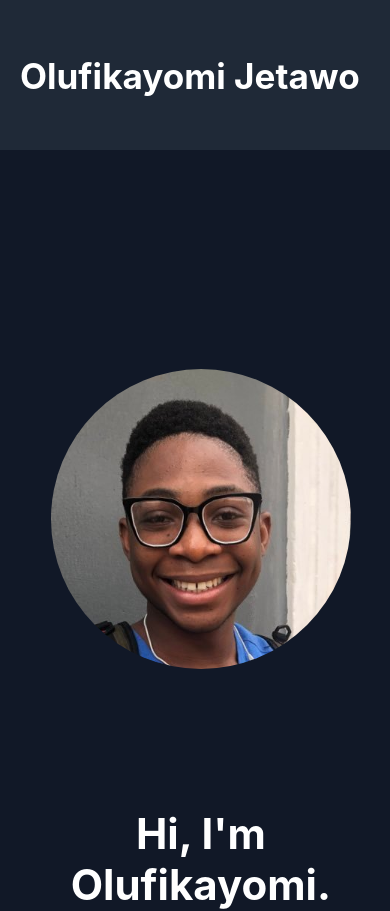
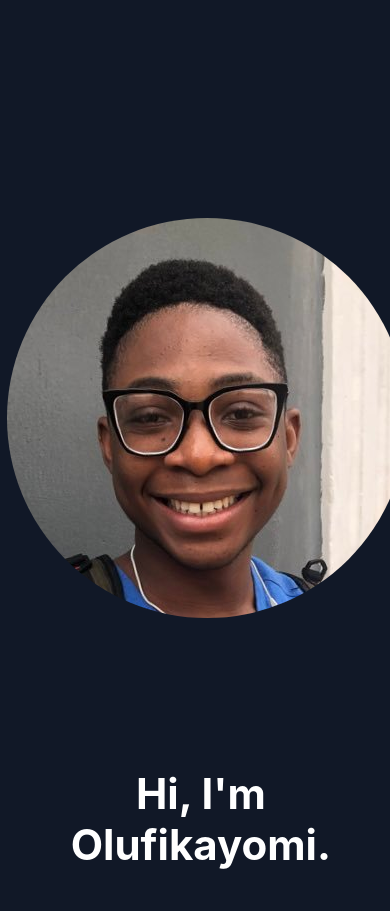
Before and after one commit to Phickayor/Portfolio, a React (Create React App) app: page / in a window 390 px wide. Shown: the top 911 px of the page. Built offline with nearby package versions, Linux system fonts and the light colour scheme.

Commit message:
saving form values

```diff
--- a/src/App.js
+++ b/src/App.js
@@ -1,5 +1,5 @@
 import "./App.css";
-// import "./components/style.css";
+import "./components/style.css";
 import NavBar from "./components/navBar";
 import AboutMe from "./components/AboutMe";
 import Contact from "./components/Contact";
--- a/src/components/Contact.js
+++ b/src/components/Contact.js
@@ -1,4 +1,4 @@
-import React from "react";
+import React, { useState } from "react";
 import { FontAwesomeIcon } from "@fortawesome/react-fontawesome";
 import { faBriefcase, faContactBook } from "@fortawesome/free-solid-svg-icons";
 import {
@@ -10,12 +10,26 @@ import {
 export default function Contact() {
   const code = <FontAwesomeIcon icon={faBriefcase} />;
   const contact = <FontAwesomeIcon icon={faContactBook} />;
+
+  const [username, setUsername] = useState("");
+  const [email, setEmail] = useState("");
+  const [message, setMessage] = useState("");
+
+  const submit = (e) => {
+    e.preventDefault();
+    fetch("/", {
+      method: "POST",
+      body: JSON.stringify({ username, email, message })
+    });
+  };
+
   return (
     <div id="contact">
       <div className="head">
         <div className="icon">{contact}</div>
         <h1>Contact</h1>
       </div>
+
       <div className="contactContainer">
         <div className="mapContainer">
           <iframe
@@ -31,16 +45,31 @@ export default function Contact() {
             cumque error quaerat quia sapiente ipsam minus molestiae labore
             veritatis asperiores, assumenda iusto similique eaque.
           </p>
-
-          <label>Name</label>
-          <input type="text" />
-          <label>E-mail</label>
-          <input type="text" />
-          <label>Messages</label>
-          <textarea></textarea>
-          <div className="hireBtn">
-            <button>Submit</button>
-          </div>
+          <form action="/api" method="post" onSubmit={submit}>
+            <label htmlFor="username">Name</label>
+            <input
+              type="text"
+              name="username"
+              value={username}
+              onChange={(e) => setUsername(e.target.value)}
+            />
+            <label htmlFor="email">E-mail</label>
+            <input
+              type="email"
+              name="email"
+              value={email}
+              onChange={(e) => setEmail(e.target.value)}
+            />
+            <label htmlFor="message">Messages</label>
+            <textarea
+              name="message"
+              value={message}
+              onChange={(e) => setMessage(e.target.value)}
+            ></textarea>
+            <div className="hireBtn">
+              <button>Submit</button>
+            </div>
+          </form>
         </div>
       </div>
 
--- a/src/components/style.css
+++ b/src/components/style.css
@@ -23,6 +23,11 @@ h2 {
   display: flex;
   justify-content: center;
 }
+/* .name {
+  color: white;
+  font-size: 30px;
+  padding: 20px;
+} */
 .navBar a {
   font-size: 30px;
   display: inline-block;
@@ -31,21 +36,56 @@ h2 {
   padding: 20px;
 }
 .navBar a:first-child {
-  border-left: 2px solid rgb(156 163 175);
-}
-.name {
-  color: white;
-  font-size: 30px;
-  padding: 20px;
+  border-left: 2px solid #9ca3af;
 }
 .navBar a:hover {
   color: white;
 }
+/* .sideMenuBtn {
+  position: fixed;
+  display: inline-block;
+  justify-content: center;
+  background-color: white;
+  width: 15%;
+  font-size: 20px;
+  color: black;
+  padding: 30px;
+  top: 3%;
+  right: 5%;
+  z-index: 1;
+}
+.menu {
+  position: fixed;
+  transition: 0.5s;
+  height: 100%;
+  top: 0;
+  right: 0;
+  overflow-x: hidden;
+  background-color: black;
+  width: 500px;
+}
+.menu a {
+  margin-top: 120px;
+  padding: 28px 0px 8px 0px;
+  text-align: center;
+  text-decoration: none;
+  font-size: 25px;
+  color: #818181;
+  display: block;
+}
+.menu a:hover {
+  color: white;
+}*/
 #about {
   padding-top: 120px;
 }
+/* .main {
+  margin-right: 500px;
+} */
 .aboutContainer {
-  width: 100%;
+  display: flex;
+  margin-top: 5%;
+  /* width: 100%; */
   padding: 0;
 }
 .text {
@@ -59,21 +99,19 @@ h2 {
 .image {
   display: inline-block;
   margin-left: 3%;
-  margin-top: 0;
-  width: 40%;
+  margin-top: 0%;
+  width: 35%;
   height: 600px;
-  border-radius: 30px;
 }
 .head {
   text-align: center;
   padding: 15px;
 }
 .image img {
-  position: absolute;
+  position: relative;
   margin-top: 3%;
-  width: 40%;
-  height: 600px;
-  border-radius: 50%;
+  height: 80%;
+  border-radius: 100%;
   z-index: -1;
 }
 .btn {
@@ -329,6 +367,12 @@ button:hover {
   }
 }
 @media screen and (max-width: 658px) {
+  .navBarMain {
+    background: none;
+  }
+  .name {
+    opacity: 0;
+  }
   .allProjects {
     display: flex;
     flex-direction: column;
@@ -340,10 +384,16 @@ button:hover {
   .projectContainer img {
     width: 70%;
   }
+  .aboutContainer {
+    padding-top: 0px;
+    display: flex;
+    flex-wrap: wrap;
+    width: 100%;
+  }
 }
 @media screen and (max-width: 536px) {
   .aboutContainer {
-    padding-top: 60px;
+    padding-top: 0px;
     display: flex;
     flex-wrap: wrap;
     width: 100%;
@@ -365,10 +415,10 @@ button:hover {
   }
   .image img {
     position: relative;
-    width: 300px;
-    height: 300px;
+    width: 400px;
+    height: 400px;
     border-radius: 50%;
-    margin-top: 50%;
+    margin-top: 20%;
   }
   .btn {
     justify-content: center;
```
